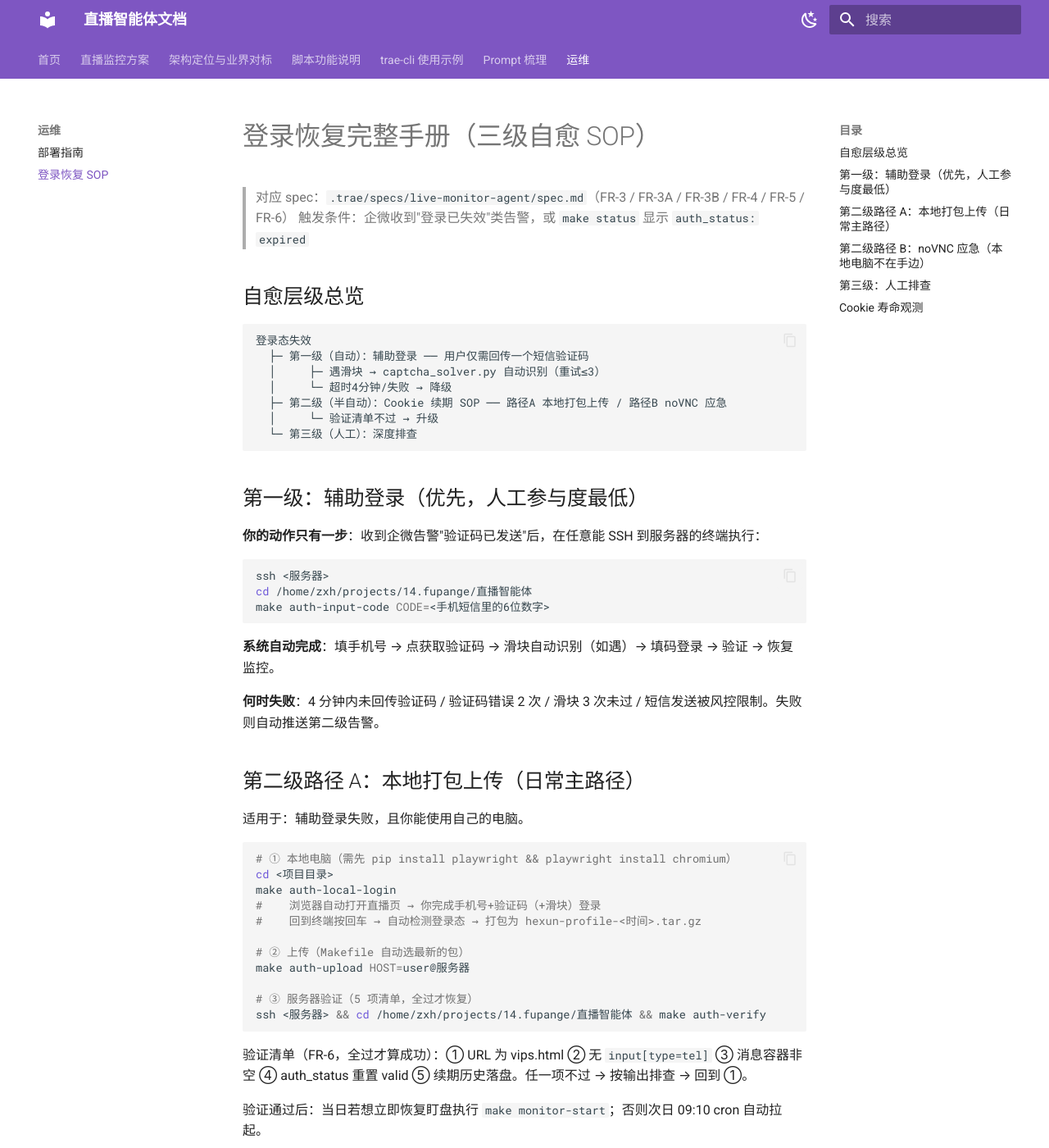
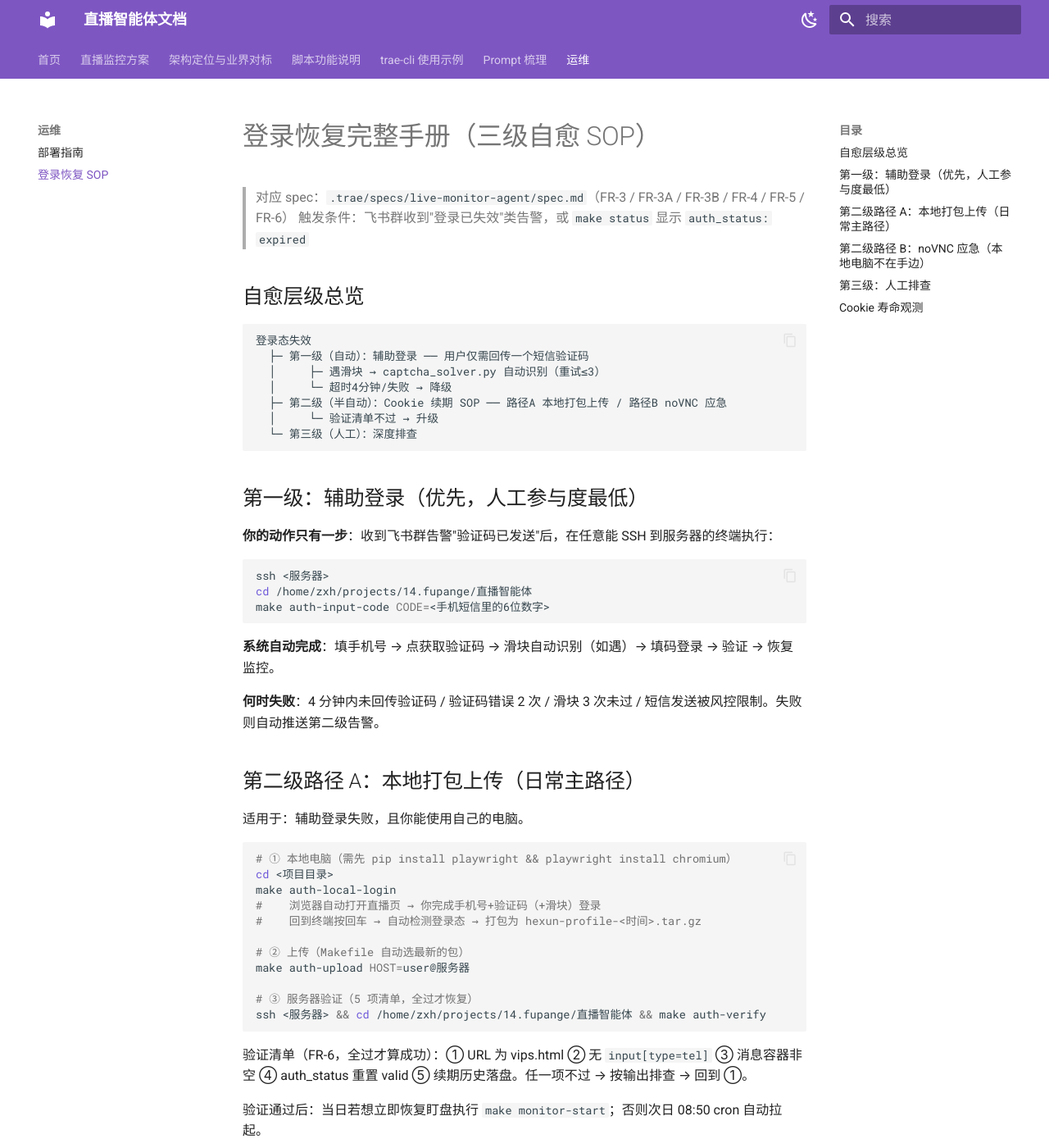
Before and after one commit to seuzxh/live-monitor-agent, an MkDocs documentation site: the page built from docs/ops/login-recovery-sop.md, in a window 1280 px wide and 1400 px high. Shown: the whole window at 82% size. Built offline with MkDocs 1.6.1 and Material for MkDocs 9.7.7, drawn with Linux system fonts in a browser that asks for light colours.

````diff
--- a/docs/ops/login-recovery-sop.md
+++ b/docs/ops/login-recovery-sop.md
@@ -1,7 +1,7 @@
 # 登录恢复完整手册（三级自愈 SOP）
 
 > 对应 spec：`.trae/specs/live-monitor-agent/spec.md`（FR-3 / FR-3A / FR-3B / FR-4 / FR-5 / FR-6）
-> 触发条件：企微收到"登录已失效"类告警，或 `make status` 显示 `auth_status: expired`
+> 触发条件：飞书群收到"登录已失效"类告警，或 `make status` 显示 `auth_status: expired`
 
 ## 自愈层级总览
 
@@ -17,7 +17,7 @@
 
 ## 第一级：辅助登录（优先，人工参与度最低）
 
-**你的动作只有一步**：收到企微告警"验证码已发送"后，在任意能 SSH 到服务器的终端执行：
+**你的动作只有一步**：收到飞书群告警"验证码已发送"后，在任意能 SSH 到服务器的终端执行：
 
 ```bash
 ssh <服务器>
@@ -49,7 +49,7 @@ ssh <服务器> && cd /home/zxh/projects/14.fupange/直播智能体 && make auth
 
 验证清单（FR-6，全过才算成功）：① URL 为 vips.html ② 无 `input[type=tel]` ③ 消息容器非空 ④ auth_status 重置 valid ⑤ 续期历史落盘。任一项不过 → 按输出排查 → 回到 ①。
 
-验证通过后：当日若想立即恢复盯盘执行 `make monitor-start`；否则次日 09:10 cron 自动拉起。
+验证通过后：当日若想立即恢复盯盘执行 `make monitor-start`；否则次日 08:50 cron 自动拉起。
 
 ## 第二级路径 B：noVNC 应急（本地电脑不在手边）
 
````
Also changed, not shown: .trae/skills/live-monitor/memory.template.md (+2 -1 lines), AGENTS.md (+3 -3 lines), README.md (+1 -1 lines), docs/ops/deploy.md (+2 -2 lines), docs/直播监控方案.md (+2 -2 lines).
